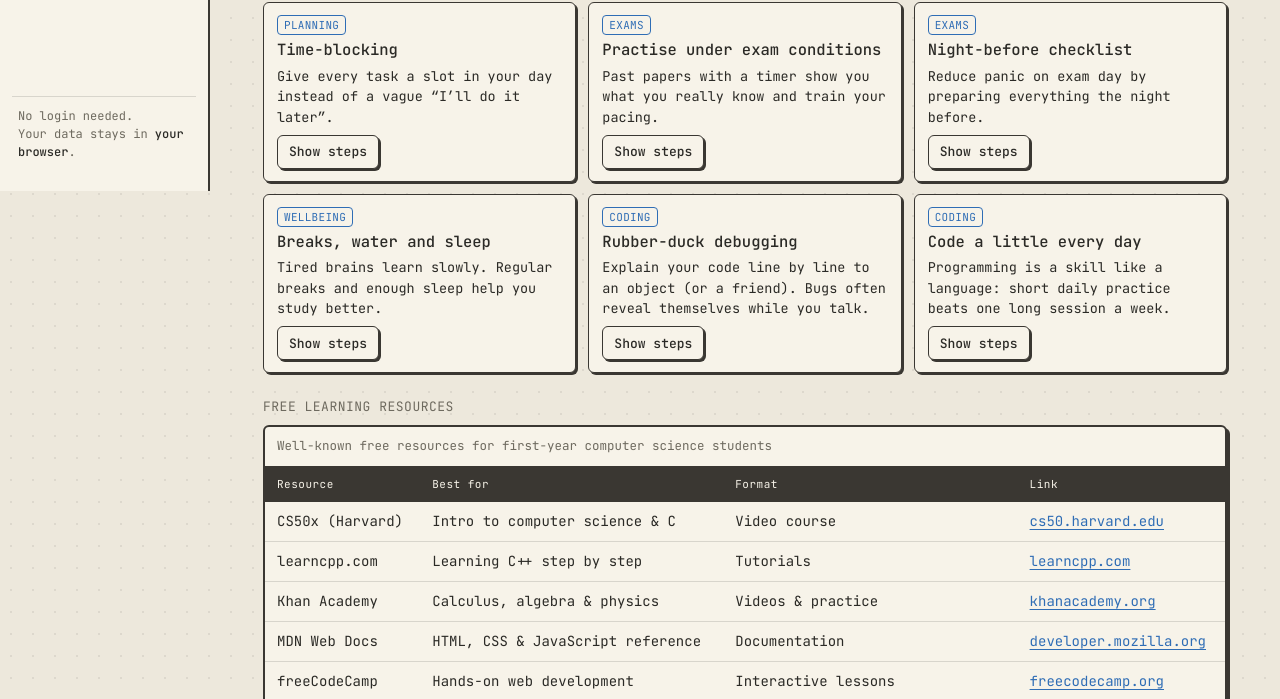
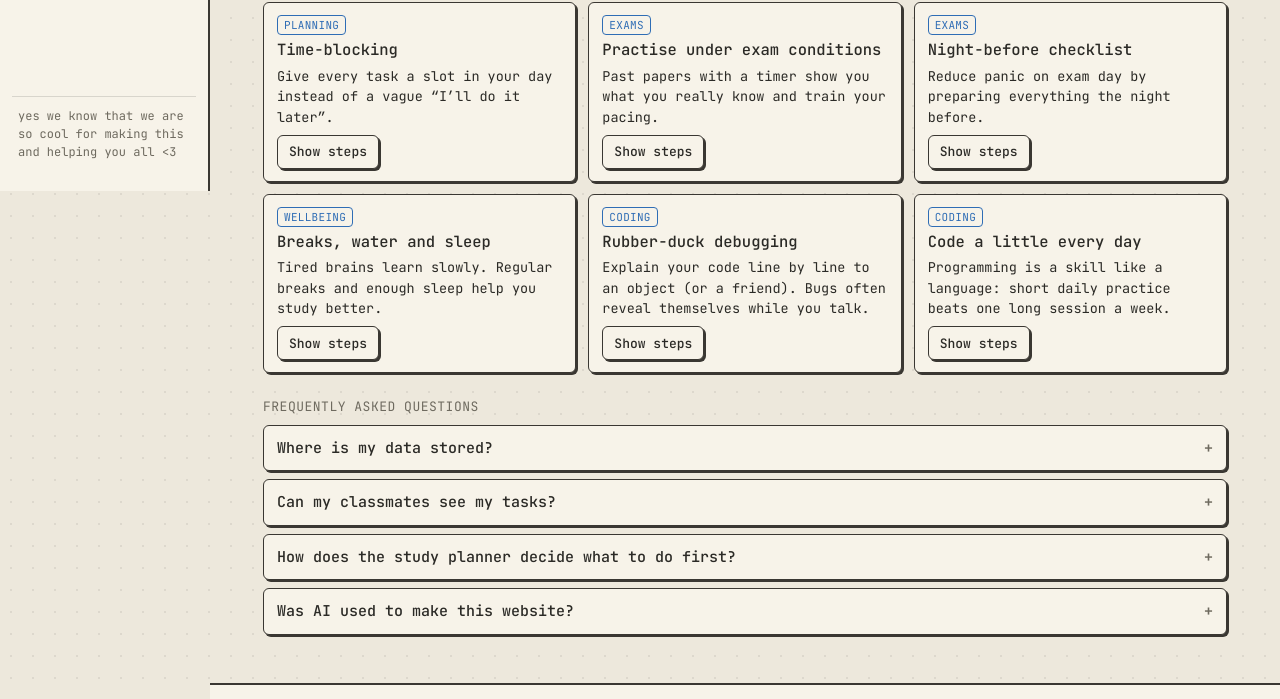
Before and after one commit to AliRayyanAtif/ClassOS, a plain HTML site: page topic-specific.html in a window 1280 px wide. Shown: the part 609-1308 px from the top of the page. Drawn offline with Linux system fonts and the light colour scheme.

Commit message:
Update sidebar note and drop Study Tips resources table
- Replace the sidebar note on all six pages with a new message
- Remove the free learning resources table from Study Tips and
  update the page title, intro and description to match

Co-Authored-By: Claude Opus 5.5 <noreply@anthropic.com>

```diff
--- a/topic-specific.html
+++ b/topic-specific.html
@@ -3,7 +3,7 @@
 <head>
   <meta charset="UTF-8">
   <meta name="viewport" content="width=device-width, initial-scale=1.0">
-  <meta name="description" content="Study techniques and free learning resources for university students.">
+  <meta name="description" content="Study techniques for university students.">
   <title>Study Tips · ClassWork OS</title>
   <link rel="icon" type="image/svg+xml" href="images/logo.svg">
   <link rel="preconnect" href="https://fonts.googleapis.com">
@@ -27,7 +27,7 @@
         <a class="nav-item" href="contact.html" title="Feedback"><svg class="ic" viewBox="0 0 16 16" fill="none" stroke="currentColor" stroke-width="1.6" stroke-linejoin="round" aria-hidden="true"><path d="M2 3h12v8H7l-3 2.5V11H2z"/></svg><span class="label">Feedback</span></a>
       </nav>
       <div class="spacer"></div>
-      <p class="acct">No login needed.<br>Your data stays in <b>your browser</b>.</p>
+      <p class="acct">yes we know that we are so cool for making this and helping you all &lt;3</p>
     </aside>
 
     <div class="content">
@@ -43,8 +43,8 @@
       <main id="main" class="view-wrap">
         <section class="page-head">
           <div>
-            <h1>Study Tips &amp; Resources</h1>
-            <p>Simple, well-known techniques to help you focus, remember more and prepare for exams, plus free places to learn.</p>
+            <h1>Study Tips</h1>
+            <p>Simple, well-known techniques to help you focus, remember more and prepare for exams.</p>
           </div>
           <img src="images/tips.svg" alt="Light bulb" width="64" height="64">
         </section>
@@ -53,28 +53,6 @@
         <section class="block" aria-labelledby="tipsTitle">
           <h2 class="section-title" id="tipsTitle">Study techniques</h2>
           <div class="tip-list" id="tipList"></div>
-        </section>
-
-        <!-- Resources table -->
-        <section class="block" aria-labelledby="resTitle">
-          <h2 class="section-title" id="resTitle">Free learning resources</h2>
-          <div class="table-wrap">
-            <table class="res-table">
-              <caption>Well-known free resources for first-year computer science students</caption>
-              <thead>
-                <tr><th scope="col">Resource</th><th scope="col">Best for</th><th scope="col">Format</th><th scope="col">Link</th></tr>
-              </thead>
-              <tbody>
-                <tr><td>CS50x (Harvard)</td><td>Intro to computer science &amp; C</td><td>Video course</td><td><a href="https://cs50.harvard.edu/x/" target="_blank" rel="noopener">cs50.harvard.edu</a></td></tr>
-                <tr><td>learncpp.com</td><td>Learning C++ step by step</td><td>Tutorials</td><td><a href="https://www.learncpp.com/" target="_blank" rel="noopener">learncpp.com</a></td></tr>
-                <tr><td>Khan Academy</td><td>Calculus, algebra &amp; physics</td><td>Videos &amp; practice</td><td><a href="https://www.khanacademy.org/" target="_blank" rel="noopener">khanacademy.org</a></td></tr>
-                <tr><td>MDN Web Docs</td><td>HTML, CSS &amp; JavaScript reference</td><td>Documentation</td><td><a href="https://developer.mozilla.org/" target="_blank" rel="noopener">developer.mozilla.org</a></td></tr>
-                <tr><td>freeCodeCamp</td><td>Hands-on web development</td><td>Interactive lessons</td><td><a href="https://www.freecodecamp.org/" target="_blank" rel="noopener">freecodecamp.org</a></td></tr>
-                <tr><td>Desmos</td><td>Graphing functions for calculus</td><td>Online tool</td><td><a href="https://www.desmos.com/calculator" target="_blank" rel="noopener">desmos.com</a></td></tr>
-                <tr><td>Anki</td><td>Spaced-repetition flashcards</td><td>App (free on desktop &amp; Android)</td><td><a href="https://apps.ankiweb.net/" target="_blank" rel="noopener">apps.ankiweb.net</a></td></tr>
-              </tbody>
-            </table>
-          </div>
         </section>
 
         <!-- FAQ -->
```
Also changed, not shown: contact.html (+1 -1 lines), details.html (+1 -1 lines), explore.html (+1 -1 lines), index.html (+1 -1 lines), interactive.html (+1 -1 lines).
